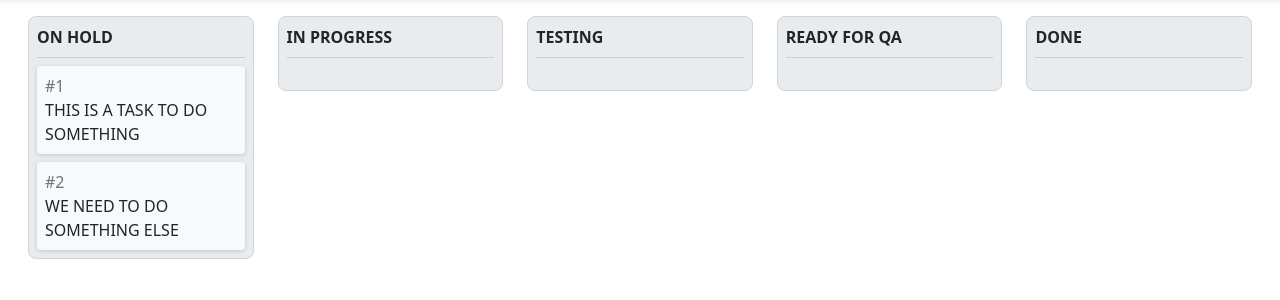
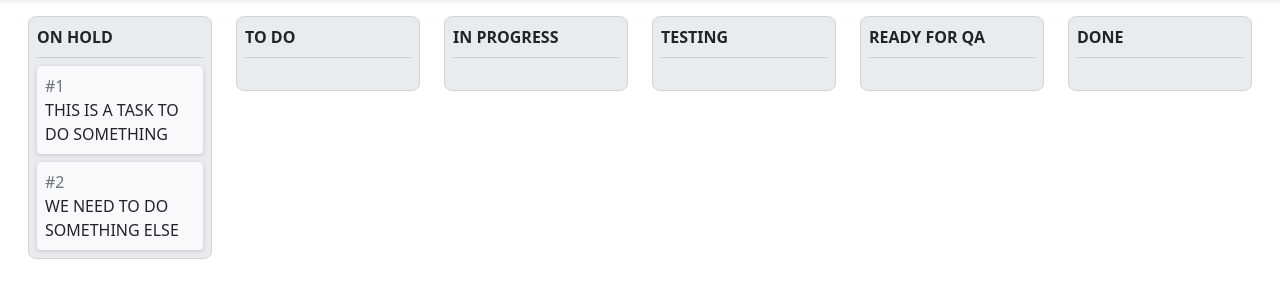
Before and after one commit to Elijah017/CITS3403-Group-Project, a Flask app: template templates/boards/board.html in a window 1280 px wide. Shown: the part 56-356 px from the top of the page. Run offline with Flask 3, Linux system fonts and the light colour scheme; the template is opened without the code that fills it, so the values that code supplies are empty.

Commit message:
added to do column in task view

```diff
--- a/templates/boards/board.html
+++ b/templates/boards/board.html
@@ -30,13 +30,24 @@
             <div class="col">
                 <div class="task-col">
                     <div class="col-title">
+                        TO DO
+                    </div>
+                    <hr/>
+                    <div class="col-body" ondrop="dropTask(event)" ondragover="dragOver(event)">
+                    </div>
+                </div>
+            </div>
+            <div class="col">
+                <div class="task-col">
+                    <div class="col-title">
                         IN PROGRESS
                     </div>
                     <hr/>
                     <div class="col-body" ondrop="dropTask(event)" ondragover="dragOver(event)">
                     </div>
                 </div>
-            </div><div class="col">
+            </div>
+            <div class="col">
                 <div class="task-col">
                     <div class="col-title">
                         TESTING
@@ -45,7 +56,8 @@
                     <div class="col-body" ondrop="dropTask(event)" ondragover="dragOver(event)">
                     </div>
                 </div>
-            </div><div class="col">
+            </div>
+            <div class="col">
                 <div class="task-col">
                     <div class="col-title">
                         READY FOR QA
@@ -54,7 +66,8 @@
                     <div class="col-body" ondrop="dropTask(event)" ondragover="dragOver(event)">
                     </div>
                 </div>
-            </div><div class="col">
+            </div>
+            <div class="col">
                 <div class="task-col">
                     <div class="col-title">
                         DONE
```
